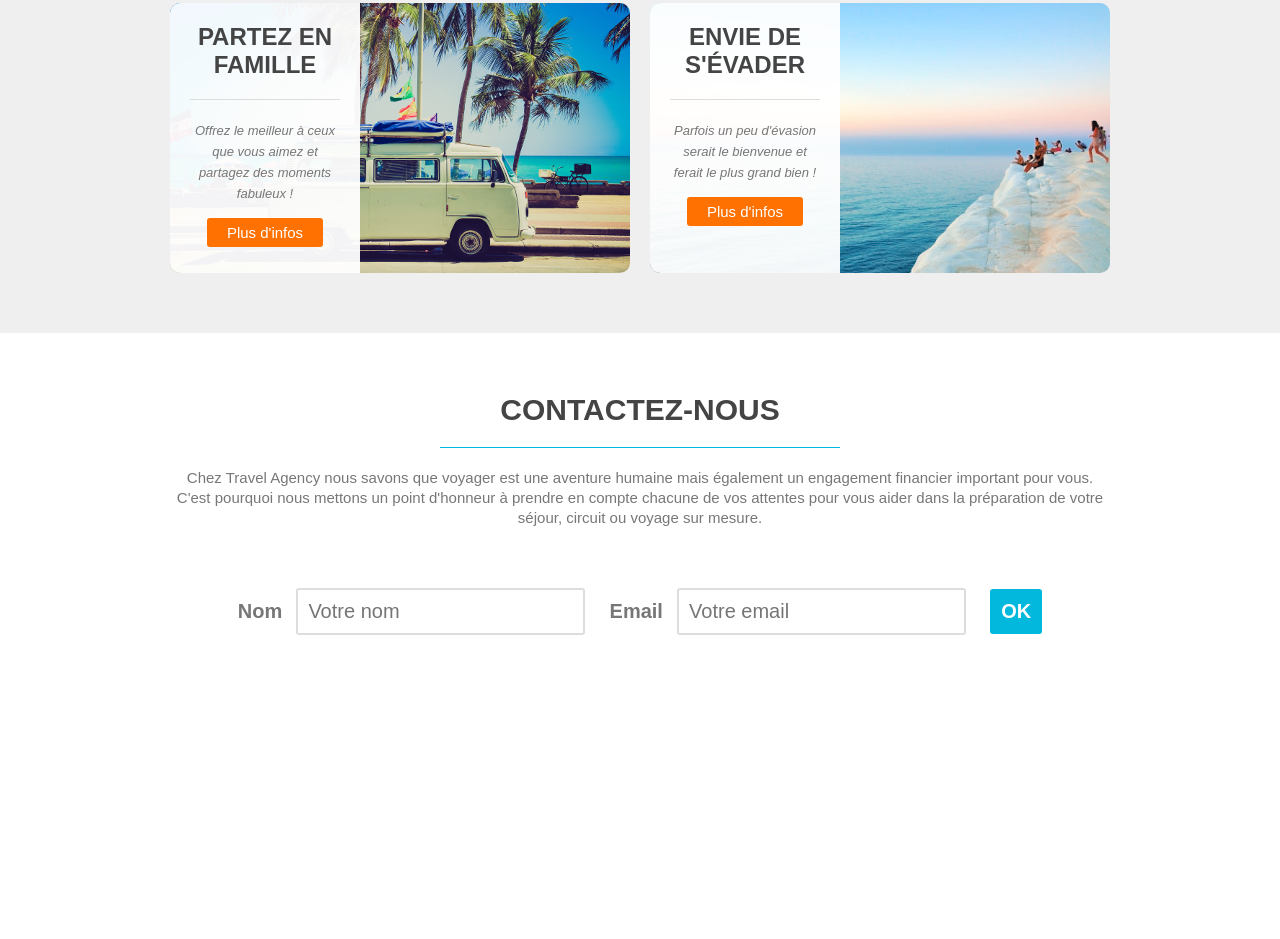
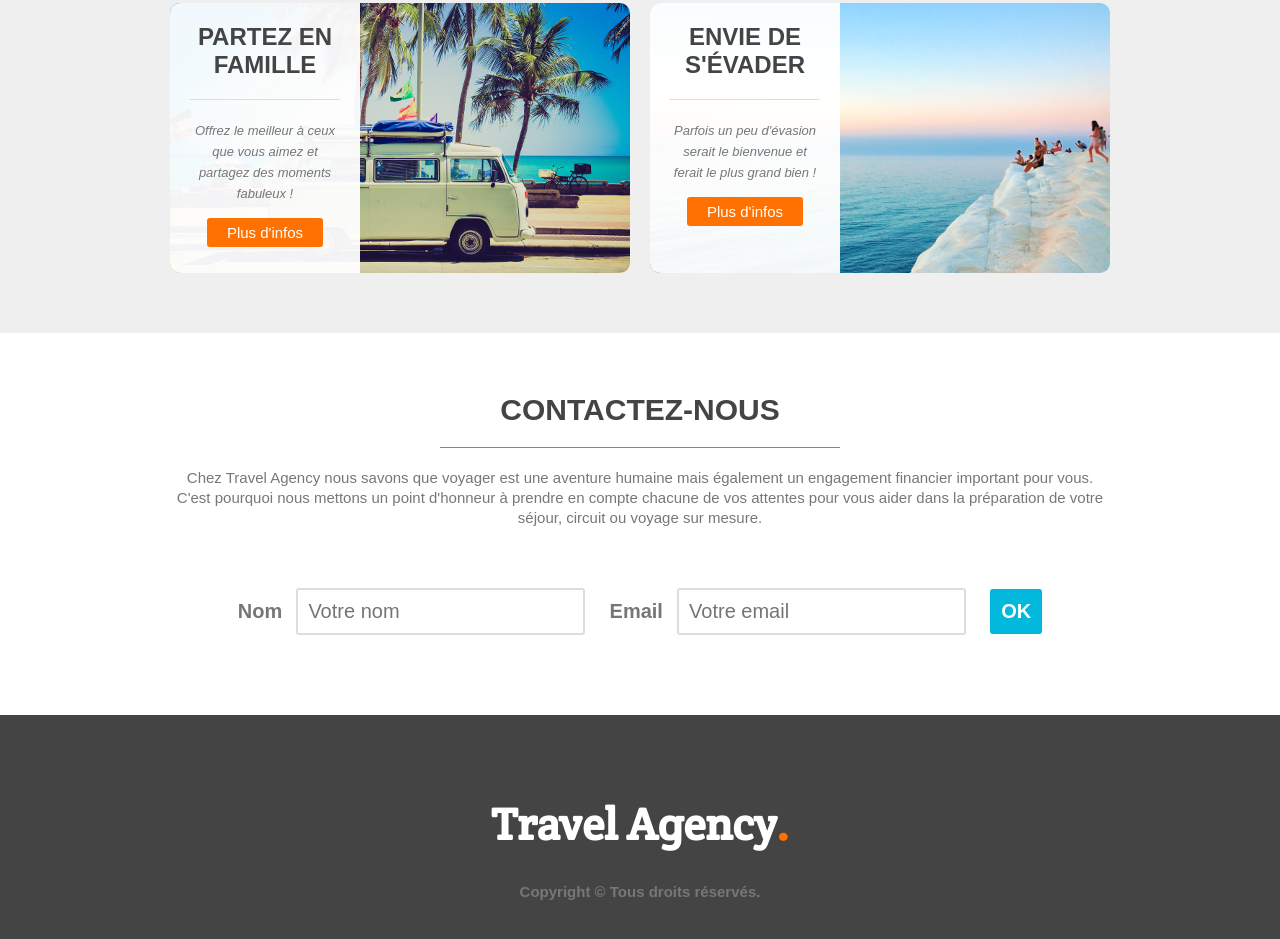
Before and after one commit to Nic0o-L/SiteVoyage, a plain HTML site: page index.html in a window 1280 px wide. Shown: the part 1205-2144 px from the top of the page. Before the commit the page ends 1920 px from the top, so only its background shows below. Drawn offline with Linux system fonts and the light colour scheme.

Commit message:
Partie footer terminé

```diff
--- a/index.html
+++ b/index.html
@@ -86,7 +86,8 @@
 
     <footer>
         <div class="wrapper">
-
+            <h1>Travel Agency<span class="orange">.</span></h1>
+            <div class="copyright">Copyright © Tous droits réservés.</div>
         </div>
     </footer>
 
--- a/style.css
+++ b/style.css
@@ -258,3 +258,23 @@ input[type="text"] {
 .button-3:hover {
     background-color: #444;
 }
+
+/* FOOTER */
+
+footer {
+    height: 260px;
+    background-color: #444;
+}
+
+footer h1 {
+    color: #fff;
+    text-align: center;
+    padding-top: 80px;
+}
+
+.copyright {
+    text-align: center;
+    font-weight: bold;
+    padding-top: 30px;
+    color: #777;
+}
```
